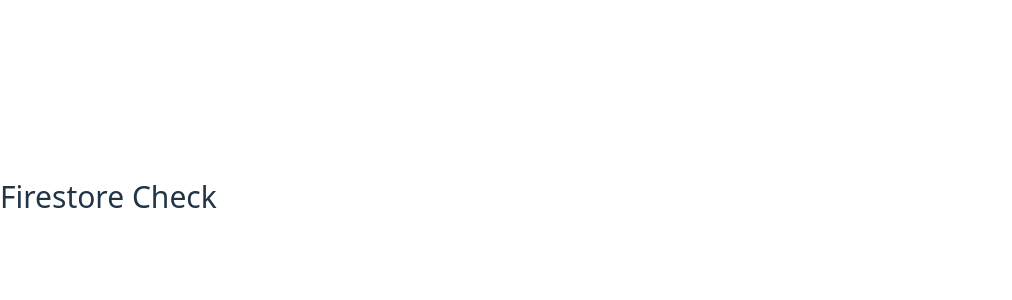
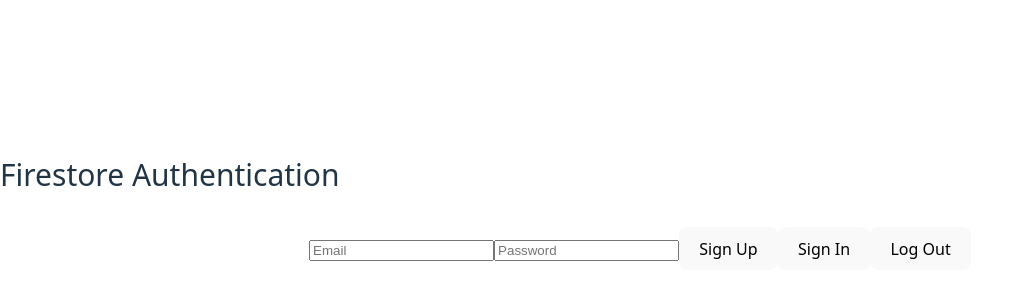
Before and after one commit to Alan23bh/firestore-tutorial, a React (Vite) app: page / in a window 1280 px wide. Shown: the part 204-504 px from the top of the page, without its empty margins (0-1012 px from the left). Built offline with nearby package versions, Linux system fonts and the light colour scheme; no server answers; the database is empty.

Commit message:
Added inputs and buttons

```diff
--- a/src/App.jsx
+++ b/src/App.jsx
@@ -1,6 +1,12 @@
 import "./App.css";
 import { initializeApp } from "firebase/app";
 import { getFirestore, doc, getDoc, updateDoc } from "firebase/firestore";
+import {
+  createUserWithEmailAndPassword,
+  getAuth,
+  signInWithEmailAndPassword,
+  signOut,
+} from "firebase/auth";
 import { useState, useEffect } from "react";
 
 const firebaseConfig = {
@@ -14,9 +20,13 @@
 // Initialize Firebase
 const app = initializeApp(firebaseConfig);
 const db = getFirestore(app);
+const auth = getAuth(app);
 
 function App() {
   const [name, setName] = useState();
+  const [email, setEmail] = useState("");
+  const [password, setPassword] = useState("");
+  const [user, setUser] = useState(null);
 
   useEffect(() => {
     async function testFirestore() {
@@ -39,9 +49,61 @@
     testFirestore();
   }, []);
 
+  // Sign Up
+  const signUp = () => {
+    createUserWithEmailAndPassword(auth, email, password)
+      .then((userCredential) => {
+        setUser(userCredential.user);
+        console.log("User signed up:", userCredential.user);
+      })
+      .catch((error) => {
+        console.error("Error signing up:", error);
+      })
+      .catch((error) => {
+        console.error("Error signing up:", error);
+      });
+  };
+
+  // Sign In
+  const signIn = () => {
+    signInWithEmailAndPassword(auth, email, password).then((userCredential) => {
+      setUser(userCredential.user);
+      console.log("User sign up:", userCredential.user);
+    });
+  };
+
+  // Sign Out
+  const logOut = () => {
+    signOut(auth)
+      .then(() => {
+        setUser(null);
+        console.log("User signed out");
+      })
+      .catch((error) => {
+        console.error("Error signing out", error);
+      });
+  };
+
   return (
     <>
-      <p>Firestore Check {name}</p>
+      <p>Firestore Authentication</p>
+      <div className="container">
+        <input
+          type="text"
+          placeholder="Email"
+          value={email}
+          onChange={(event) => setEmail(event.target.value)}
+        />
+        <input type="password" placeholder="Password" value={password} />
+        <button onClick={signUp}>Sign Up</button>
+        <button onClick={signIn}>Sign In</button>
+        <button onClick={logOut}>Log Out</button>
+      </div>
+      {user && (
+        <div>
+          <p>Logging in as: {user.email}</p>
+        </div>
+      )}
     </>
   );
 }
```
